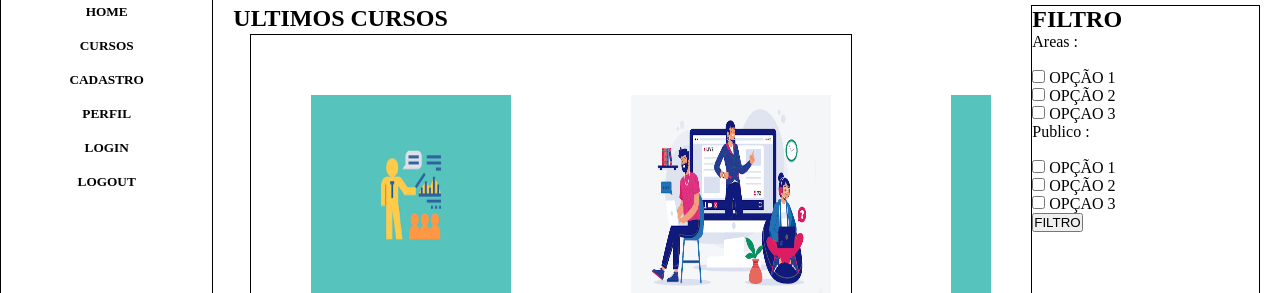
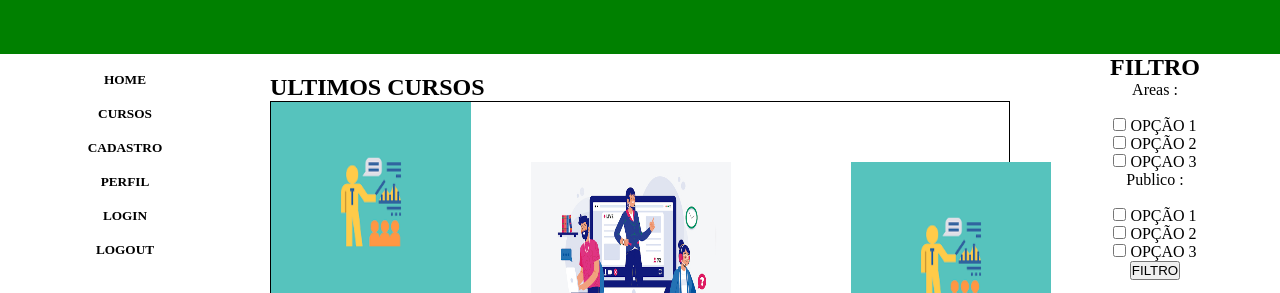
Before and after one commit to Geronilton/projeto_final-_front2B, a plain HTML site: page avaliacao_front_2B/index.html in a window 1280 px wide. Shown: the part 196-489 px from the top of the page. Drawn offline with Linux system fonts and the light colour scheme.

Commit message:
tentei distribuir os elementos

```diff
--- a/avaliacao_front_2B/css.css
+++ b/avaliacao_front_2B/css.css
@@ -12,11 +12,7 @@
     'header header header'
     'nav main aside'
     'footer footer footer';
-<<<<<<< HEAD
-    grid-template-columns: 200px auto 200px;
-=======
-    grid-template-columns: 150px auto 500px;
->>>>>>> f2ac81f9688da14b31334866ce553f0ec14302f7
+    grid-template-columns: 250px auto 250px;
     grid-template-rows: 250px auto 100px;
 }
 /*essa e a parte do css do que coresponde ao cabecalho*/
@@ -38,7 +34,7 @@ header
 /*essa parte esta responsavel pelo menu do site*/
 nav
 {
-    border: 1px solid black;
+    /*border: 1px solid black;*/
 align-items: center;
 grid-area: nav;
 }
--- a/avaliacao_front_2B/index.html
+++ b/avaliacao_front_2B/index.html
@@ -9,22 +9,29 @@
     <style src="text/css">
         main
         {
-            overflow: hidden;
+
             margin: 20px;
             color: black;
         }
 
-        .noticia{
+        .tabela{
+            /*overflow: hidden;*/
             display: flex;
-            margin: auto;
-            margin-left: 15px;
+            /*margin: 10%;*/
+
             border: 1px solid black;
-            width: auto;
+            /*width: auto;*/
 
-            height: auto;
+            /*height: auto;*/
             text-align: center;
         }
-        .b1{
+        .linha{
+            display: flex;
+            /*margin: 10px;*/
+            border: 10%;
+        }
+        .coluna{
+            margin-left: 15px;
             margin: 10%;
         }
         .img1{
@@ -33,8 +40,9 @@
         }
         aside
         {
-            border: 1px solid black;
-            margin: 20px;
+            text-align: center;
+            /*border: 1px solid black;*/
+            /*margin: 20px;*/
         }
     </style>
 </head>
@@ -87,25 +95,25 @@
     </nav>
     <main>
         <h2>ULTIMOS CURSOS</h2>
-        <table class="noticias2">
-            <tr class="noticia">
-                <td class="b1">
+        <table class="tabela">
+            <tr class="linha">
+                <td class="clunas">
                     <img class="img1" src="imagens/img_conteudo.png"/>
                     <h1>destaque 1</h1>
                     <p>noticia 1</p>
                 </td>
-                <td class="b1">
+                <td class="coluna">
                     <img class="img1" src="imagens/cursos.jpg"/>
                     <h1>destaque 2</h1>
                     <p>noticia 2</p>
                 </td>
-                <td class="b1">
+                <td class="coluna">
                     <img class="img1" src="imagens/img_conteudo.png"/>
                     <h1>destaque 3</h1>
                     <p>noticia 3</p>
                 </td>
             </tr>
-            <tr class="noticia">
+            <tr class="linha">
                 <td>
                     <img class="img1" src="imagens/cursos.jpg"/>
                     <h1>destaque 4</h1>
@@ -122,7 +130,7 @@
                     <p>noticia 6</p>
                 </td>
             </tr>
-            <tr class="noticia">
+            <tr class="linha">
                 <td>
                     <img class="img1" src="imagens/img_conteudo.png"/>
                     <h1>destaque 7</h1>
@@ -166,7 +174,7 @@
             <label for="opcao2">OPÇÃO 2</label>
         <br/>
             <input type="checkbox" id="opcao3" name="OPCAO3" value="opcao3">
-           <label for="opcao3">OPÇAO 3</label>
+            <label for="opcao3">OPÇAO 3</label>
         <br/>
         </div>
         <div>
```
